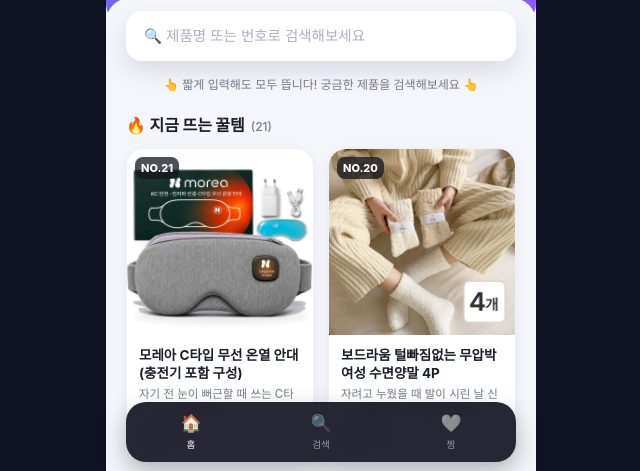
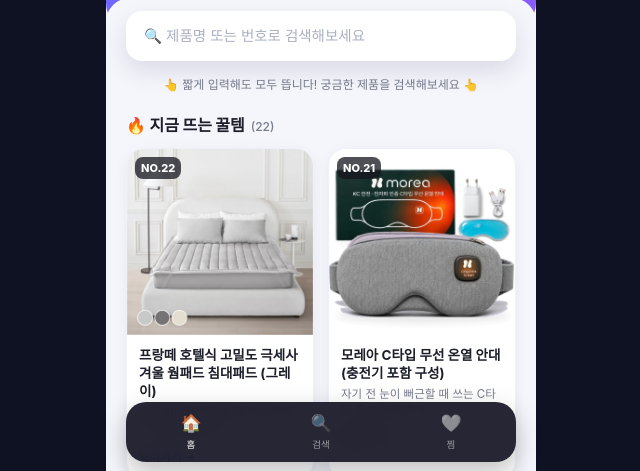
Before and after one commit to sehwan50593/igw-bio, a plain HTML site: page index.html in a window 1280 px wide. Shown: the part 324-795 px from the top of the page, without its empty margins (319-959 px from the left). Drawn offline with Linux system fonts and the light colour scheme.

Commit message:
상품 22번 프랑떼 극세사 웜패드 추가
Co-Authored-By: Claude Sonnet 5.5 <noreply@anthropic.com>

```diff
--- a/index.html
+++ b/index.html
@@ -272,6 +272,14 @@
   // img: 실제 상품 사진 경로 (없으면 emoji로 대체 표시)
   const products = [
     {
+      id: 22,
+      name: "프랑떼 호텔식 고밀도 극세사 겨울 웜패드 침대패드 (그레이)",
+      desc: "겨울 침대가 차가울 때 까는 호텔식 극세사 웜패드",
+      emoji: "🛏️",
+      img: "assets/product-22.jpg",
+      link: "https://link.coupang.com/a/iFHrUwaBrw"
+    },
+    {
       id: 21,
       name: "모레아 C타입 무선 온열 안대 (충전기 포함 구성)",
       desc: "자기 전 눈이 뻐근할 때 쓰는 C타입 무선 온열 안대",
```
Also changed, not shown: assets/product-22.jpg (added).
